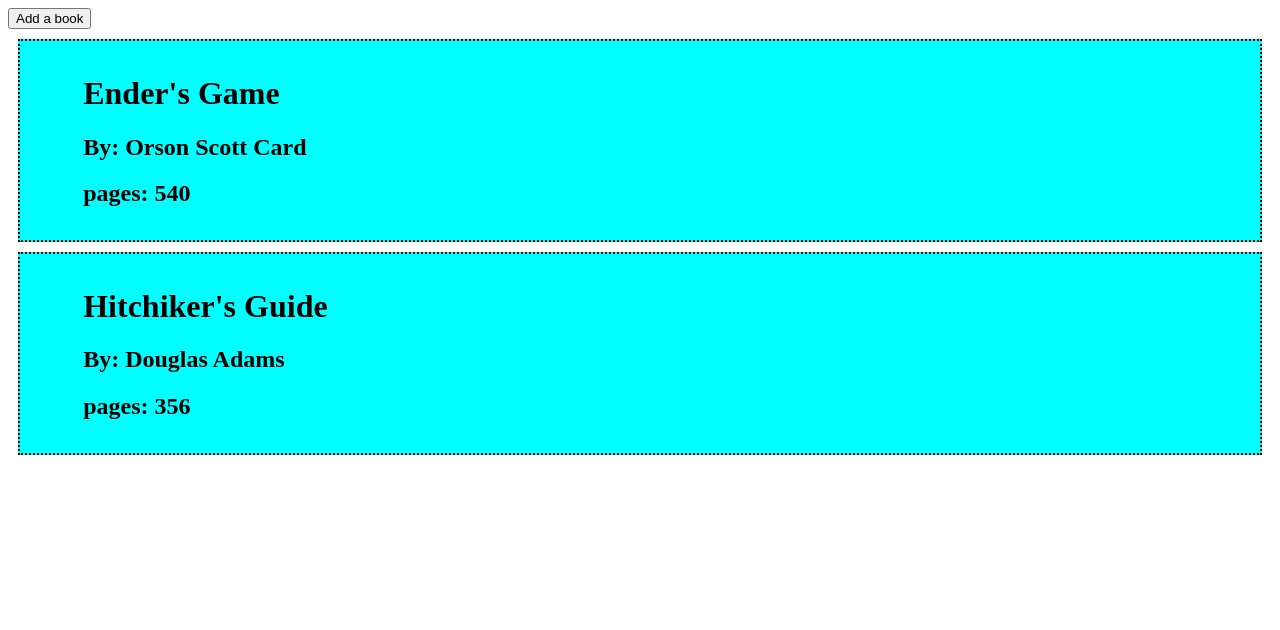
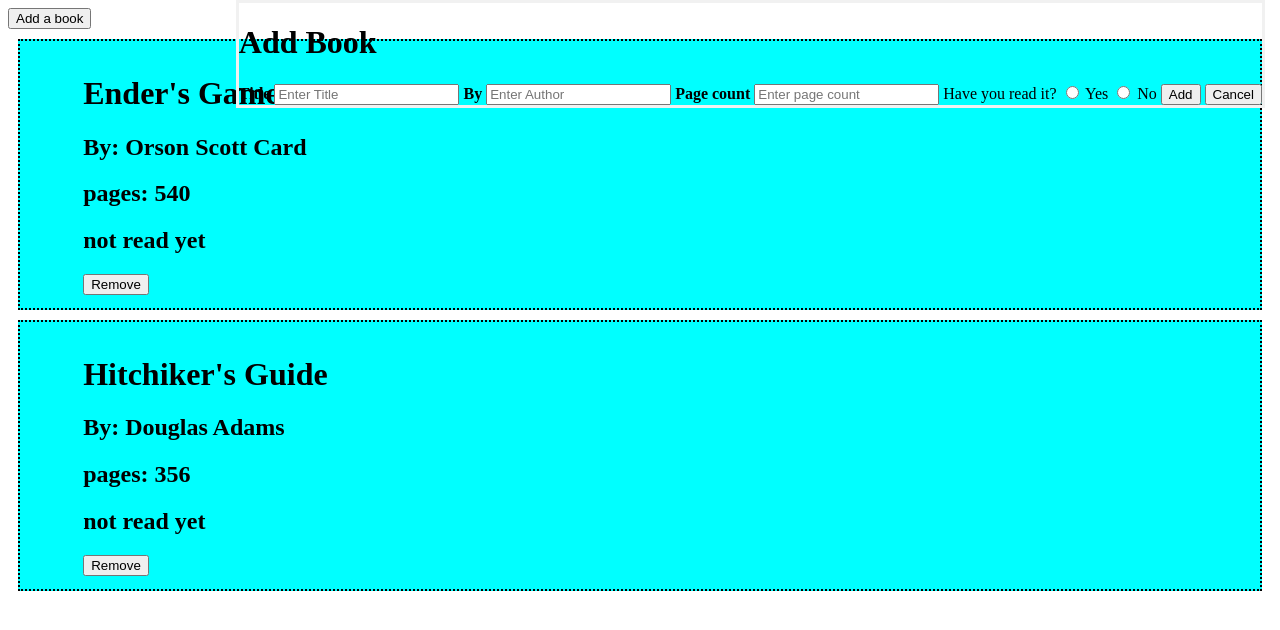
Before and after one commit to jneaton922/Library, a plain HTML site: page index.html in a window 1280 px wide. Both pictures are taken after a click on the button "Add a book". Drawn offline with Linux system fonts and the light colour scheme.

Commit message:
Add book button works, pop-up form creates new book card

```diff
--- a/index.html
+++ b/index.html
@@ -10,9 +10,35 @@
 </head>
 <body>
     <div class="container">
-        <button id="newBook">Add a book</button>
+        <button id="newBook" onclick="newBookForm()">Add a book</button>
         <div class="library-container"> </div>
+
+        <div class="form-popup" id="newBookForm">
+            <form class="form-container" onsubmit="return addBookFromFormData()">
+              <h1>Add Book</h1>
+
+              <label for="title"><b>Title</b></label>
+              <input type="text" id='title' placeholder="Enter Title" name="title" required>
+
+              <label for="author"><b>By</b></label>
+              <input type="author" id='author' placeholder="Enter Author" name="author" required>
+
+              <label for="pages"><b>Page count</b></label>
+              <input type="pages" id='pages' placeholder="Enter page count" name="pages" >
+
+              <label for="read">Have you read it?</label>
+              <input type="radio" id="read" name="read" value=true>
+              <label for="yes">Yes</label>
+              <input type="radio" id="read" name="read" value=false>
+              <label for="no">No</label>
+
+              <button type="submit" class="btn" >Add</button>
+              <button type="button" class="btn cancel" onclick="closeBookForm()">Cancel</button>
+            </form>
+          </div>
     </div>
+
+
 
 
 
--- a/scripts/library.js
+++ b/scripts/library.js
@@ -1,12 +1,17 @@
 let library = [];
+addBook("Ender's Game","Orson Scott Card",540,false);
+addBook("Hitchiker's Guide", "Douglas Adams",356, false);
+let library_container = document.getElementsByClassName('library-container');
+for (var i = 0; i < library_container.length; i++){
+    bookDisplayLoop(library_container[i]);
+}
+
 
 function Book(title,author,pages,read) {
     this.title=title;
     this.author=author;
     this.pages=pages;
     this.read=read;
-
-    info = function() {
     let = read_string = '';
     if (this.read){
         read_string = "already read it.";
@@ -14,7 +19,8 @@
     else{
         read_string = "not read yet";
     }
-
+    this.read_string = read_string
+    info = function() {
         let ret_str = this.title+" by "+this.author+", "+pages+" pages, "+read_string;
         return ret_str;
     }
@@ -22,7 +28,9 @@
 
 function addBook(title,author,pages,read){
     let newBook = new Book(title,author,pages,read);
+    console.log(newBook);
     library.push(newBook);
+    console.log(library.length);
 }
 
 function bookDisplayLoop(library_container){
@@ -36,15 +44,31 @@
         <h1>${library[i].title}</h1>
         <h2>By: ${library[i].author}</h2>
         <h2>pages: ${library[i].pages}</h2>
+        <h2>${library[i].read_string}</h2>
+        <button>Remove</button>
         `
         library_container.appendChild(thisBook);
     }
 }
 
+function newBookForm() {
+    document.getElementById("newBookForm").style.display = "block";
+}
 
-addBook("Ender's Game","Orson Scott Card",540,false);
-addBook("Hitchiker's Guide", "Douglas Adams",356, false);
+function closeBookForm(){
+    document.getElementById("newBookForm").style.display = "none";
+}
+
+function addBookFromFormData(){
+    console.log("in form add func");
+    var title = document.getElementById('title').value;
+    var author = document.getElementById('author').value;
+    var pages = document.getElementById('pages').value;
+    var read = document.getElementById('read').value;
+    addBook(title,author,pages,read);
     let library_container = document.getElementsByClassName('library-container');
     for (var i = 0; i < library_container.length; i++){
         bookDisplayLoop(library_container[i]);
     }
+    return false;
+}
--- a/styles/app.css
+++ b/styles/app.css
@@ -4,3 +4,13 @@
     margin: 10px;
     padding: 1% 5%;
 }
+
+.form-popup {
+    display: none;
+    position: fixed;
+    top: 0;
+    right: 15px;
+    border: 3px solid #f1f1f1;
+    z-index: 9;
+    background-color: solid white;
+  }
```
Lines whose indentation alone changed are shown as unchanged.
